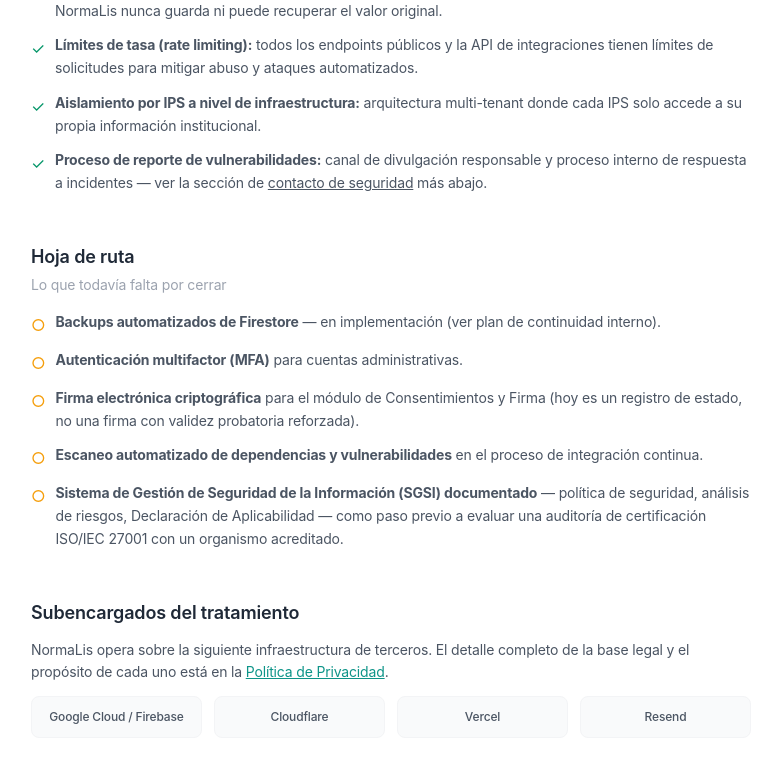
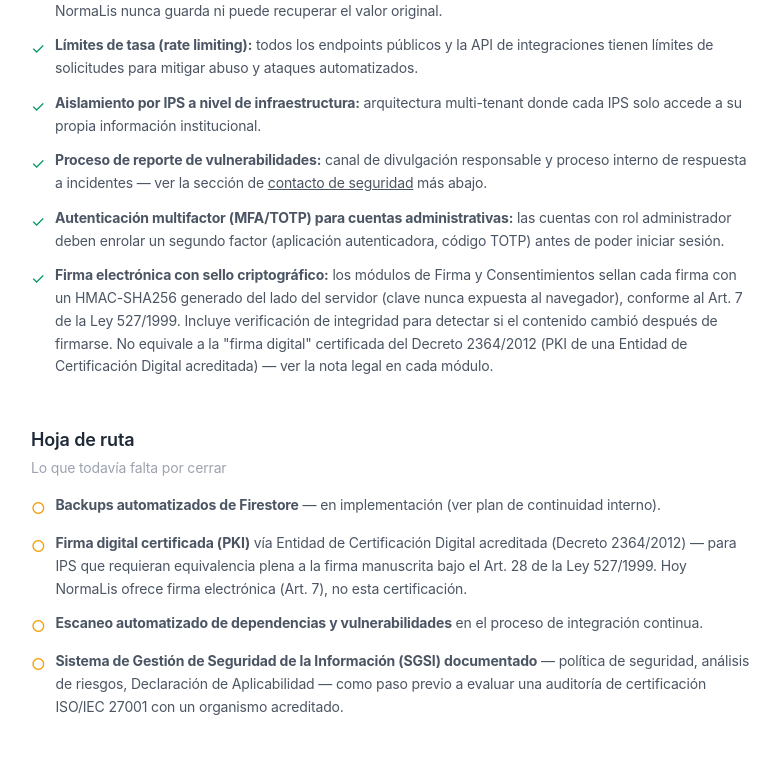
Before and after one commit to fjfc1984-bit/normalis, a Next.js app in the folder web/: page /confianza-y-seguridad in a window 1280 px wide. Shown: the part 691-1462 px from the top of the page, without its empty margins (249-1029 px from the left). Built offline with nearby package versions, Linux system fonts and the light colour scheme.

Commit message:
docs: actualizar landing y pagina de seguridad con MFA y firma electronica

```diff
--- a/web/app/confianza-y-seguridad/page.tsx
+++ b/web/app/confianza-y-seguridad/page.tsx
@@ -90,6 +90,19 @@
               responsable y proceso interno de respuesta a incidentes — ver la sección de{' '}
               <a href="#contacto" className="underline">contacto de seguridad</a> más abajo.
             </Check>
+            <Check>
+              <strong>Autenticación multifactor (MFA/TOTP) para cuentas administrativas:</strong> las
+              cuentas con rol administrador deben enrolar un segundo factor (aplicación autenticadora,
+              código TOTP) antes de poder iniciar sesión.
+            </Check>
+            <Check>
+              <strong>Firma electrónica con sello criptográfico:</strong> los módulos de Firma y
+              Consentimientos sellan cada firma con un HMAC-SHA256 generado del lado del servidor
+              (clave nunca expuesta al navegador), conforme al Art. 7 de la Ley 527/1999. Incluye
+              verificación de integridad para detectar si el contenido cambió después de firmarse.
+              No equivale a la "firma digital" certificada del Decreto 2364/2012 (PKI de una Entidad
+              de Certificación Digital acreditada) — ver la nota legal en cada módulo.
+            </Check>
           </ul>
         </section>
 
@@ -103,11 +116,10 @@
               continuidad interno).
             </Roadmap>
             <Roadmap>
-              <strong>Autenticación multifactor (MFA)</strong> para cuentas administrativas.
-            </Roadmap>
-            <Roadmap>
-              <strong>Firma electrónica criptográfica</strong> para el módulo de Consentimientos y
-              Firma (hoy es un registro de estado, no una firma con validez probatoria reforzada).
+              <strong>Firma digital certificada (PKI)</strong> vía Entidad de Certificación Digital
+              acreditada (Decreto 2364/2012) — para IPS que requieran equivalencia plena a la firma
+              manuscrita bajo el Art. 28 de la Ley 527/1999. Hoy NormaLis ofrece firma electrónica
+              (Art. 7), no esta certificación.
             </Roadmap>
             <Roadmap>
               <strong>Escaneo automatizado de dependencias y vulnerabilidades</strong> en el proceso
--- a/web/app/page.tsx
+++ b/web/app/page.tsx
@@ -458,13 +458,13 @@
     { icon: '📅', title: 'Control de Vencimientos',     tag: 'Alertas automáticas',   desc: 'Alertas antes de que venzan tarjetas profesionales, vacunas y contratos.', g: 'linear-gradient(135deg,#78350f,#f59e0b)' },
     { icon: '🦺', title: 'SG-SST',                      tag: 'Res. 1774/2025',        desc: 'Autoevaluación en 3 fases. PDF para presentar ante la ARL.', g: 'linear-gradient(135deg,#7f1d1d,#f97316)' },
     { icon: '🔔', title: 'Simulacros',                  tag: 'Drills de emergencia',  desc: 'Checklist digital con registro, fotos y evidencias firmadas.', g: 'linear-gradient(135deg,#134e4a,#14b8a6)' },
-    { icon: '📄', title: 'Generador de Documentos',     tag: 'Firma digital',         desc: 'Manual de Bioseguridad, Plan de Residuos, Protocolos — en minutos.', g: 'linear-gradient(135deg,#1e3a8a,#3b82f6)' },
+    { icon: '📄', title: 'Generador de Documentos',     tag: 'Firma electrónica',     desc: 'Manual de Bioseguridad, Plan de Residuos, Protocolos — en minutos.', g: 'linear-gradient(135deg,#1e3a8a,#3b82f6)' },
     { icon: '📬', title: 'PQRS Integrado',              tag: 'Gestión de quejas',     desc: 'Registra, clasifica y gestiona PQR. Reportes al instante.', g: 'linear-gradient(135deg,#14532d,#22c55e)' },
     { icon: '🛡️', title: 'Incidentes y Eventos',       tag: 'Seguridad paciente',    desc: 'Registro con severidad, seguimiento y plan de acción documentado.', g: 'linear-gradient(135deg,#7f1d1d,#f87171)' },
     { icon: '📋', title: 'Bitácora de Auditoría',       tag: 'Trazabilidad total',    desc: 'Registro automático de todas las acciones: auditorías, CAPAs, documentos.', g: 'linear-gradient(135deg,#1e293b,#64748b)' },
     { icon: '👥', title: 'Talento Humano',              tag: 'Gestión de personal',   desc: 'Hojas de vida, contratos y tarjetas profesionales centralizadas.', g: 'linear-gradient(135deg,#0c4a6e,#22d3ee)' },
-    { icon: '✍️', title: 'Firma y Versiones',           tag: 'Control documental',    desc: 'Firma digital, control de versiones y quién aprobó cada cambio.', g: 'linear-gradient(135deg,#3730a3,#818cf8)' },
-    { icon: '📝', title: 'Consentimientos',             tag: 'Habeas Data',           desc: 'Plantillas por especialidad, historial firmado y trazabilidad completa.', g: 'linear-gradient(135deg,#4c1d95,#a78bfa)' },
+    { icon: '✍️', title: 'Firma y Versiones',           tag: '🆕 Sello HMAC',         desc: 'Firma electrónica con sello criptográfico del servidor (Ley 527/1999, Art. 7) y verificación de integridad del contenido firmado.', g: 'linear-gradient(135deg,#3730a3,#818cf8)' },
+    { icon: '📝', title: 'Consentimientos',             tag: '🆕 Firma dibujada',     desc: 'Firma del paciente y del médico a mano en pantalla, sellada criptográficamente. Plantillas por especialidad y trazabilidad completa.', g: 'linear-gradient(135deg,#4c1d95,#a78bfa)' },
     { icon: '🔄', title: 'ISO 7101 / JCI Crosswalk',   tag: 'Crosswalk normativo',   desc: 'Cruza los 7 estándares colombianos con ISO 7101:2023 y JCI 8ª edición.', g: 'linear-gradient(135deg,#1e3a8a,#38bdf8)' },
     { icon: '🤖', title: 'Asistente IA Normativo',      tag: 'IA + RAG',              desc: 'Chat con la norma en lenguaje natural. Respuestas citadas 24/7.', g: 'linear-gradient(135deg,#831843,#f472b6)' },
     { icon: '💊', title: 'PROA',                           tag: 'Plan Profesional+',      desc: 'Res. 2471/2022 · Plan RAM 2025–2030. Checklist PROA, consumo DDD/100 camas-día, registro de intervenciones e informe mensual para el comité de infecciones.', g: 'linear-gradient(135deg,#064e3b,#10b981)' },
@@ -693,7 +693,7 @@
     { q: '¿NormaLis incluye el módulo PROA?', a: 'Sí. El módulo PROA (Res. 2471/2022 · Plan RAM 2025–2030 · Res. 1732/2026 Estándar 5) está incluido en el Plan Profesional y superior. Cubre checklist de madurez del programa, registro de intervenciones, consumo en DDD/100 camas-día por antimicrobiano trazador e informe mensual para el comité de infecciones.' },
     { q: '¿Qué pasa cuando cambia la normativa?', a: 'NormaLis se actualiza automáticamente. Todos los planes incluyen actualizaciones normativas sin costo adicional.' },
     { q: '¿Puedo empezar hoy mismo?', a: 'Sí. Con código de activación el acceso es inmediato. Sin código, un asesor te contacta en menos de 24 horas.' },
-    { q: '¿Mis datos están seguros?', a: 'Sí. Google Cloud (Firebase), cifrado en tránsito y en reposo. Ley 1581/2012 (Habeas Data). Sus datos nunca se comparten con terceros.' },
+    { q: '¿Mis datos están seguros?', a: 'Sí. Google Cloud (Firebase), cifrado en tránsito y en reposo. Ley 1581/2012 (Habeas Data). Cuentas administrativas con verificación en dos pasos (MFA/TOTP) y firmas selladas criptográficamente. Sus datos nunca se comparten con terceros. Detalle completo en Confianza y Seguridad.' },
   ];
   return (
     <section className="py-20 px-5 bg-white" id="faq">
```
